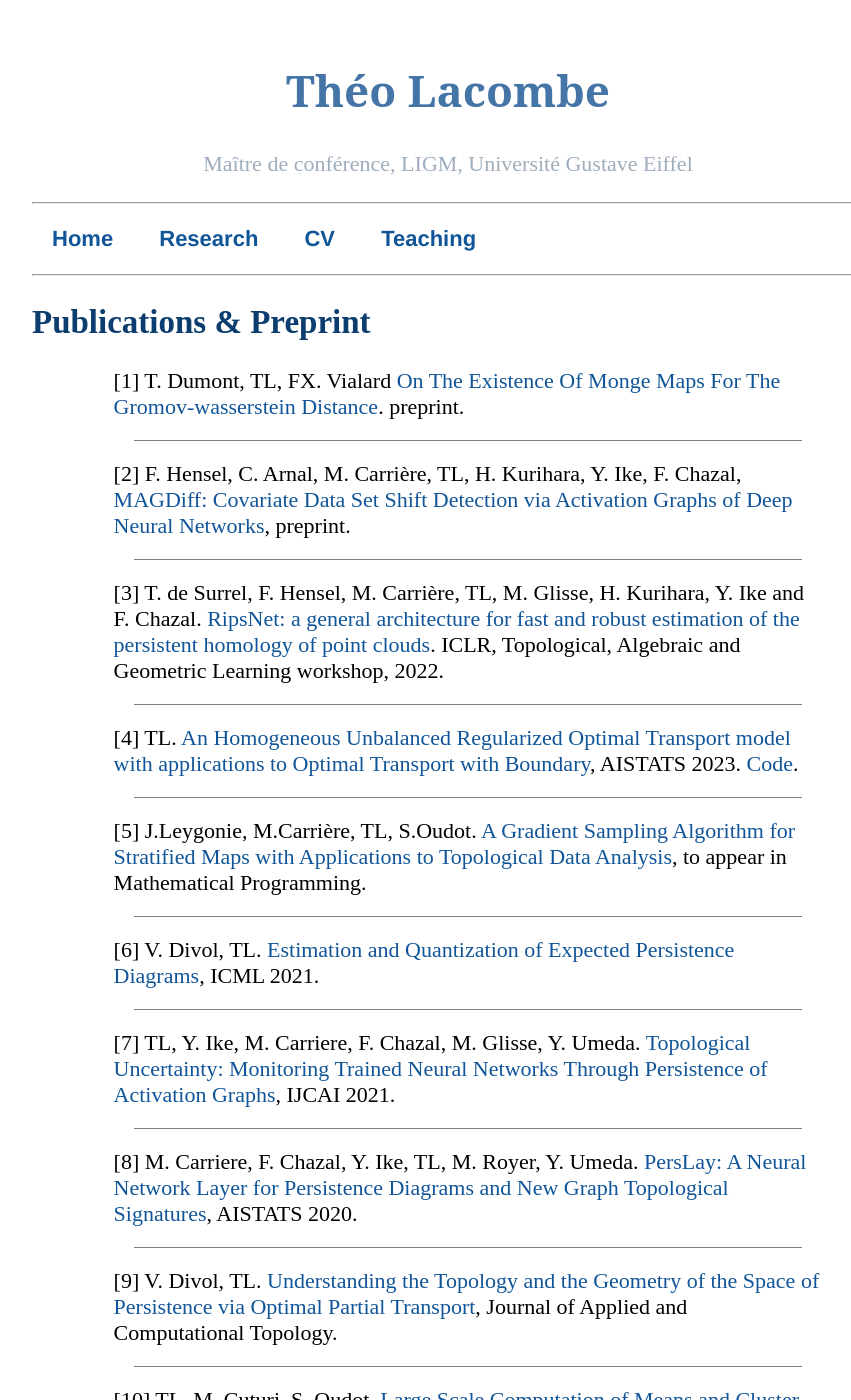
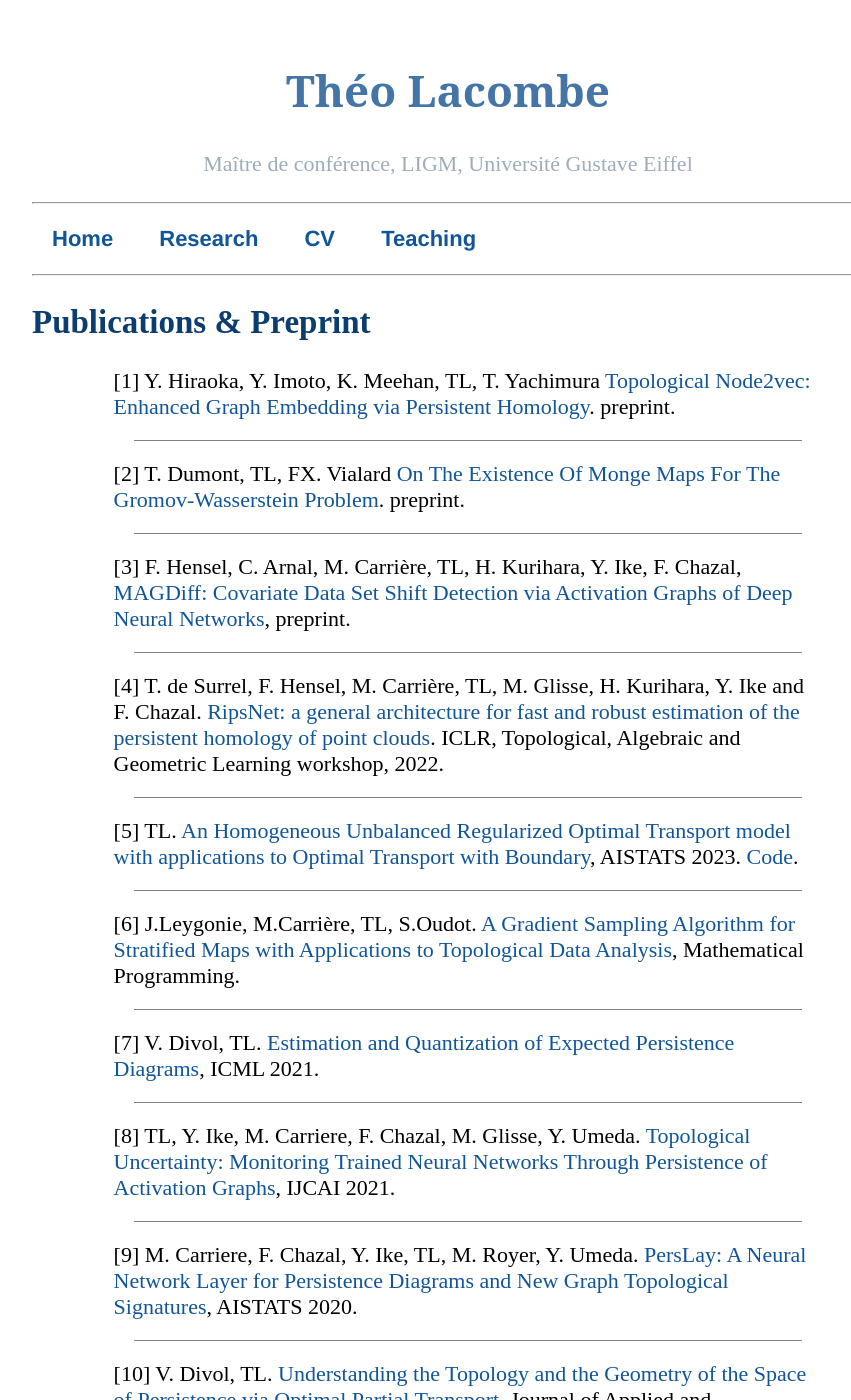
Before and after one commit to tlacombe/tlacombe.github.io, a Jekyll site: the page built from research/index.html, in a window 1280 px wide and 1400 px high. Shown: the whole window, without its empty margins (192-1043 px from the left). Built offline with Jekyll 4.4.1, drawn with Linux system fonts in a browser that asks for light colours.

Commit message:
update publi

```diff
--- a/research/index.html
+++ b/research/index.html
@@ -4,11 +4,12 @@ title: TL - Research
 ---
 <h2>Publications & Preprint</h2>
 	<ol class="publi">
-		<li> T. Dumont, TL, FX. Vialard <a href="https://arxiv.org/abs/2210.11945">On The Existence Of Monge Maps For The Gromov-wasserstein Distance</a>. preprint.</li>
+		<li> Y. Hiraoka, Y. Imoto, K. Meehan, TL, T. Yachimura <a href="https://arxiv.org/abs/2309.08241">Topological Node2vec: Enhanced Graph Embedding via Persistent Homology</a>. preprint.</li>
+		<li> T. Dumont, TL, FX. Vialard <a href="https://arxiv.org/abs/2210.11945">On The Existence Of Monge Maps For The Gromov-Wasserstein Problem</a>. preprint.</li>
 		<li>F. Hensel, C. Arnal, M. Carrière, TL, H. Kurihara, Y. Ike, F. Chazal, <a href='https://arxiv.org/pdf/2305.13271.pdf'>MAGDiff: Covariate Data Set Shift Detection via Activation Graphs of Deep Neural Networks</a>, preprint. </li>
 		<li> T. de Surrel, F. Hensel, M. Carrière, TL, M. Glisse, H. Kurihara, Y. Ike and F. Chazal. <a href="https://arxiv.org/abs/2202.01725">RipsNet: a general architecture for fast and robust estimation of the persistent homology of point clouds</a>. ICLR, Topological, Algebraic and Geometric Learning workshop, 2022.</li>
 		<li>TL. <a href="https://arxiv.org/abs/2201.02082">An Homogeneous Unbalanced Regularized Optimal Transport model with applications to Optimal Transport with Boundary</a>, AISTATS 2023. <a href='https://github.com/tlacombe/homogeneousUROT'>Code</a>.
-		<li>J.Leygonie, M.Carrière, TL, S.Oudot. <a href="https://arxiv.org/abs/2109.00530">A Gradient Sampling Algorithm for Stratified Maps with Applications to Topological Data Analysis</a>, to appear in Mathematical Programming.</li>
+		<li>J.Leygonie, M.Carrière, TL, S.Oudot. <a href="https://arxiv.org/abs/2109.00530">A Gradient Sampling Algorithm for Stratified Maps with Applications to Topological Data Analysis</a>, Mathematical Programming.</li>
 		<li> V. Divol, TL. <a href="https://arxiv.org/pdf/2105.04852.pdf">Estimation and Quantization of Expected Persistence Diagrams</a>, ICML 2021.</li>
 		<li> TL, Y. Ike, M. Carriere, F. Chazal, M. Glisse, Y. Umeda. <a href="https://arxiv.org/pdf/2105.04404.pdf">Topological Uncertainty: Monitoring Trained Neural Networks Through Persistence of Activation Graphs</a>, IJCAI 2021.</li>
 		<li> M. Carriere, F. Chazal, Y. Ike, TL, M. Royer, Y. Umeda. <a href="https://arxiv.org/pdf/1904.09378.pdf">PersLay: A Neural Network Layer for Persistence Diagrams and New Graph Topological Signatures</a>, AISTATS 2020.</li>
```
